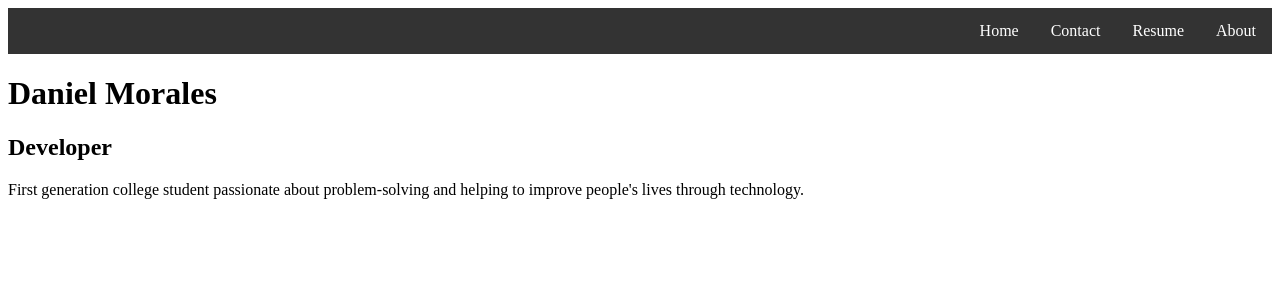
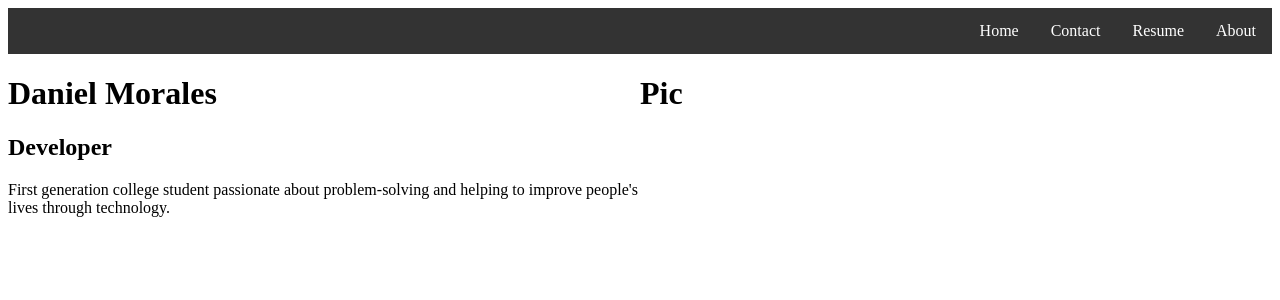
Before and after one commit to daft01/s2019cst336, a PHP site: page / in a window 1280 px wide. Shown: the top 300 px of the page. Run offline with PHP 8.4, Linux system fonts and the light colour scheme.

```diff
--- a/index.css
+++ b/index.css
@@ -21,3 +21,14 @@ li a {
 li a:hover {
   background-color: #111;
 }
+
+.column {
+  float: left;
+  width: 50%;
+}
+
+.row:after {
+  content: "";
+  display: table;
+  clear: both;
+}
--- a/index.php
+++ b/index.php
@@ -9,8 +9,19 @@
             <li><a href="">Home</a></li>
         </ul>
 
-        <h1>Daniel Morales</h1>
-        <h2>Developer</h2>
-        <p>First generation college student passionate about problem-solving and helping to improve people's lives through technology.</p>
+        <div class="row">
+
+            <div class="column">
+                <h1>Daniel Morales</h1>
+                <h2>Developer</h2>
+                <p>First generation college student passionate about problem-solving and helping to improve people's lives through technology.</p>
+            </div>
+
+            <div class="column">
+                <h1>Pic</h1>
+            </div>
+
+        </div>
+
     </body>
 </html>
```
